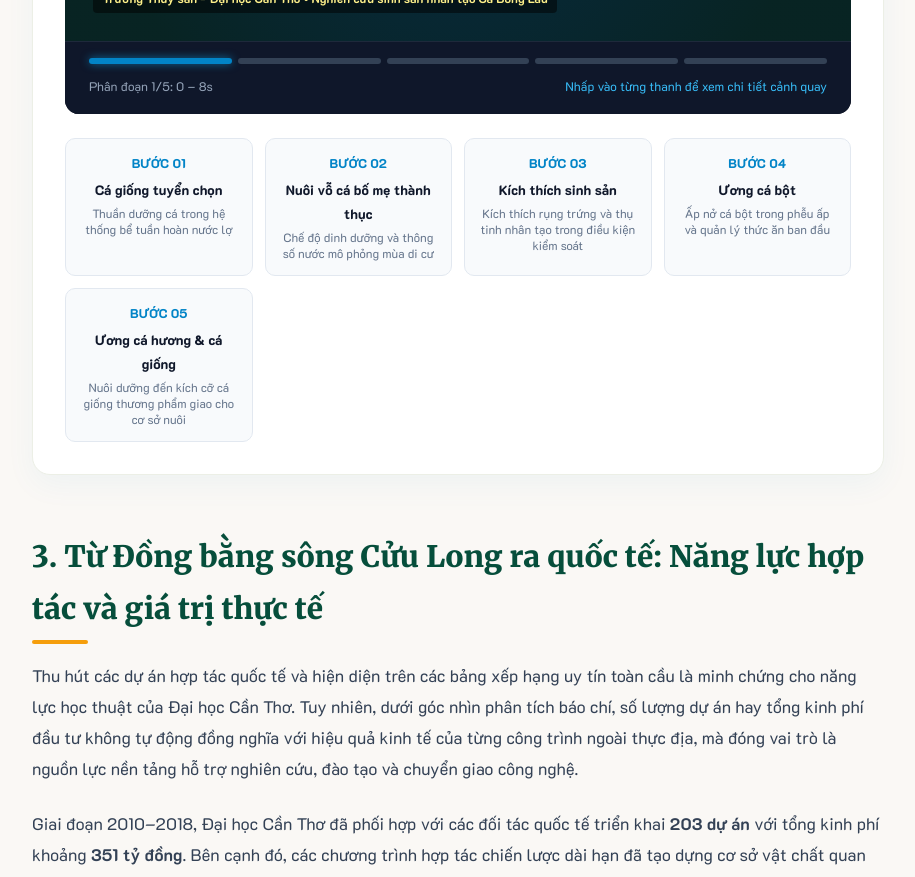
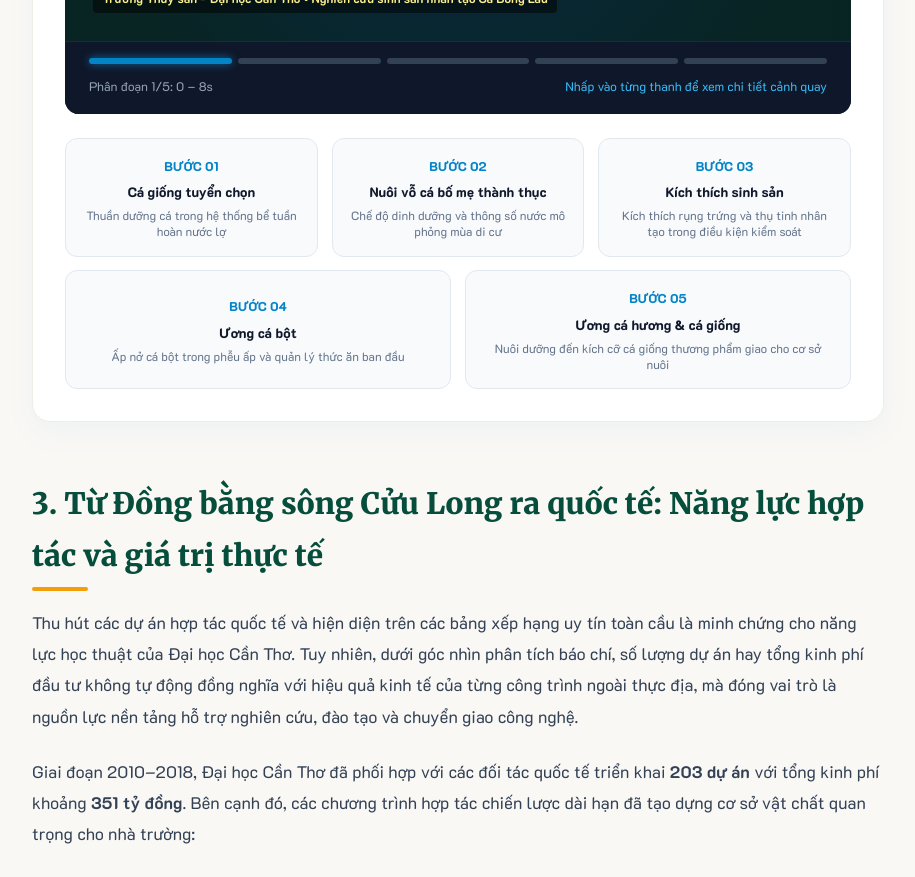
Before and after one commit to giahanluong192/mmj1, a Next.js app: page / in a window 1280 px wide. Shown: the part 8740-9617 px from the top of the page, without its empty margins (182-1097 px from the left). Built offline with nearby package versions, Linux system fonts and the light colour scheme.

Commit message:
style(layout): arrange 5 lifecycle step cards into fitted 3+2 two-row grid

```diff
--- a/src/app/globals.css
+++ b/src/app/globals.css
@@ -1179,17 +1179,26 @@ svg text {
 
 .video-lifecycle-steps {
   display: grid;
-  grid-template-columns: repeat(auto-fit, minmax(170px, 1fr));
-  gap: 0.75rem;
+  grid-template-columns: repeat(6, 1fr);
+  gap: 0.85rem;
   margin-top: 1.5rem;
 }
 
 .lifecycle-step-card {
+  grid-column: span 2;
   background: #f8fafc;
   border: 1px solid #e2e8f0;
-  border-radius: 10px;
-  padding: 0.85rem;
+  border-radius: 12px;
+  padding: 1rem 1.1rem;
   text-align: center;
+  display: flex;
+  flex-direction: column;
+  justify-content: center;
+}
+
+.lifecycle-step-card:nth-child(4),
+.lifecycle-step-card:nth-child(5) {
+  grid-column: span 3;
 }
 
 .lifecycle-step-num {
@@ -1863,6 +1872,14 @@ svg text {
     flex-wrap: wrap;
     gap: 0.5rem;
   }
+  .video-lifecycle-steps {
+    grid-template-columns: 1fr;
+  }
+  .lifecycle-step-card,
+  .lifecycle-step-card:nth-child(4),
+  .lifecycle-step-card:nth-child(5) {
+    grid-column: 1 / -1;
+  }
   .interview-card-content {
     padding: 1.1rem 1rem;
   }
```
